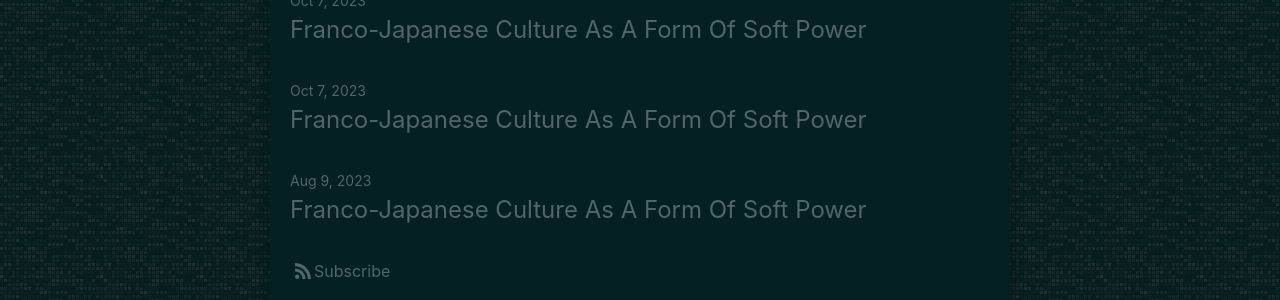
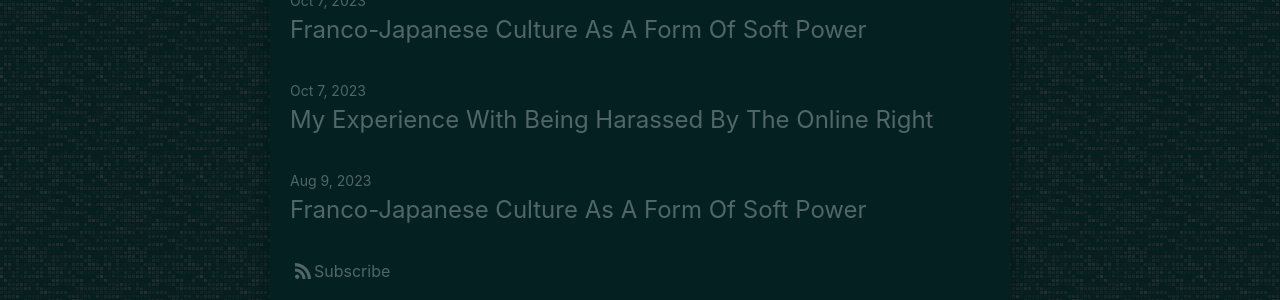
Before and after one commit to LWFlouisa/UploadedFairyRadio, a Jekyll site: the page built from index.md, in a window 1280 px wide. Shown: the part 181-481 px from the top of the page. Built offline with Jekyll 4.4.1, drawn with Linux system fonts in a browser that asks for light colours.

Commit message:
Update 2023-10-07-episode2.md

```diff
--- a/_posts/2023-10-07-episode2.md
+++ b/_posts/2023-10-07-episode2.md
@@ -1,9 +1,9 @@
 ---
-title: "Franco-Japanese Culture As A Form Of Soft Power"
+title: "My Experience With Being Harassed By The Online Right"
 author: "S.R. Weaver"
 tags: archive essay
 ---
-## Franco Japanese Culture As A Form Of Soft Power
+## My Experience With Being Harassed By The Onlight Right
 ![image](https://github.com/LWFlouisa/UploadedFairyRadio/blob/main/Images/ehena-marie.png?raw=true)
 
  <audio controls>
```
